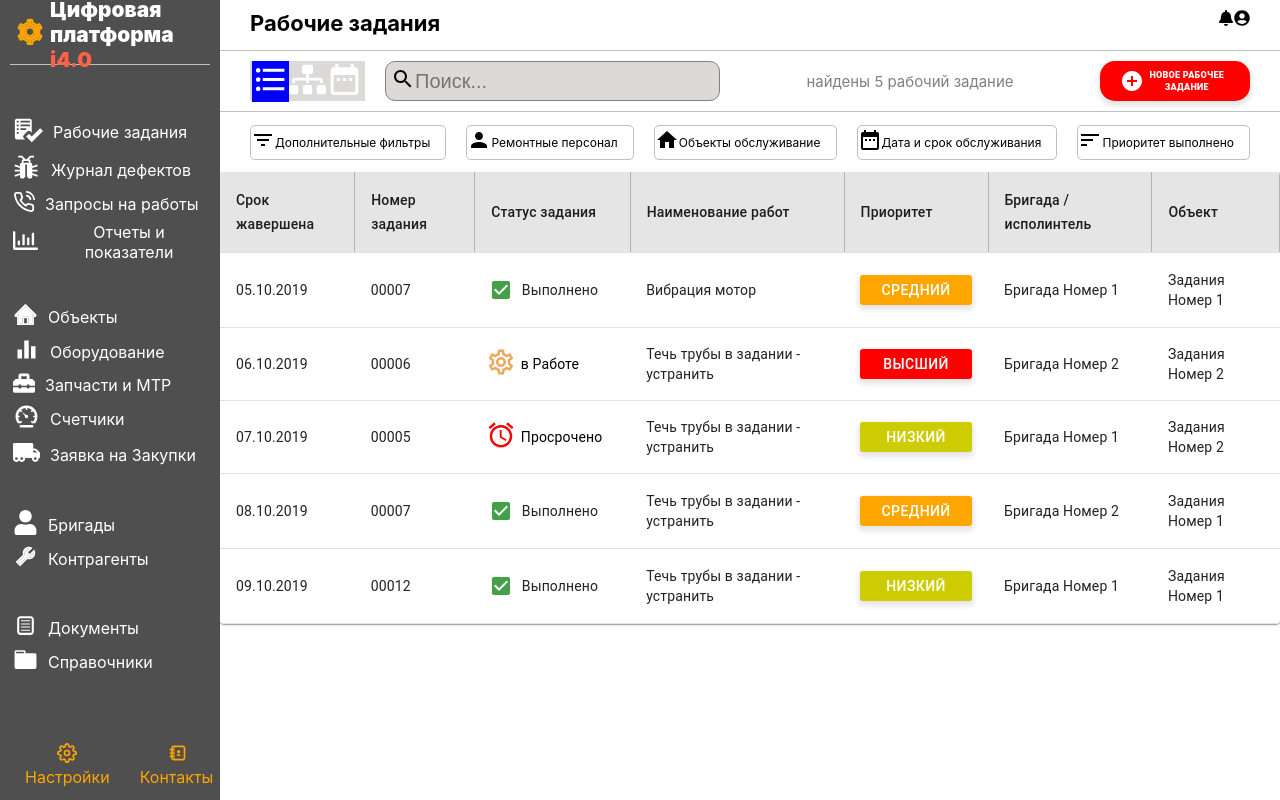
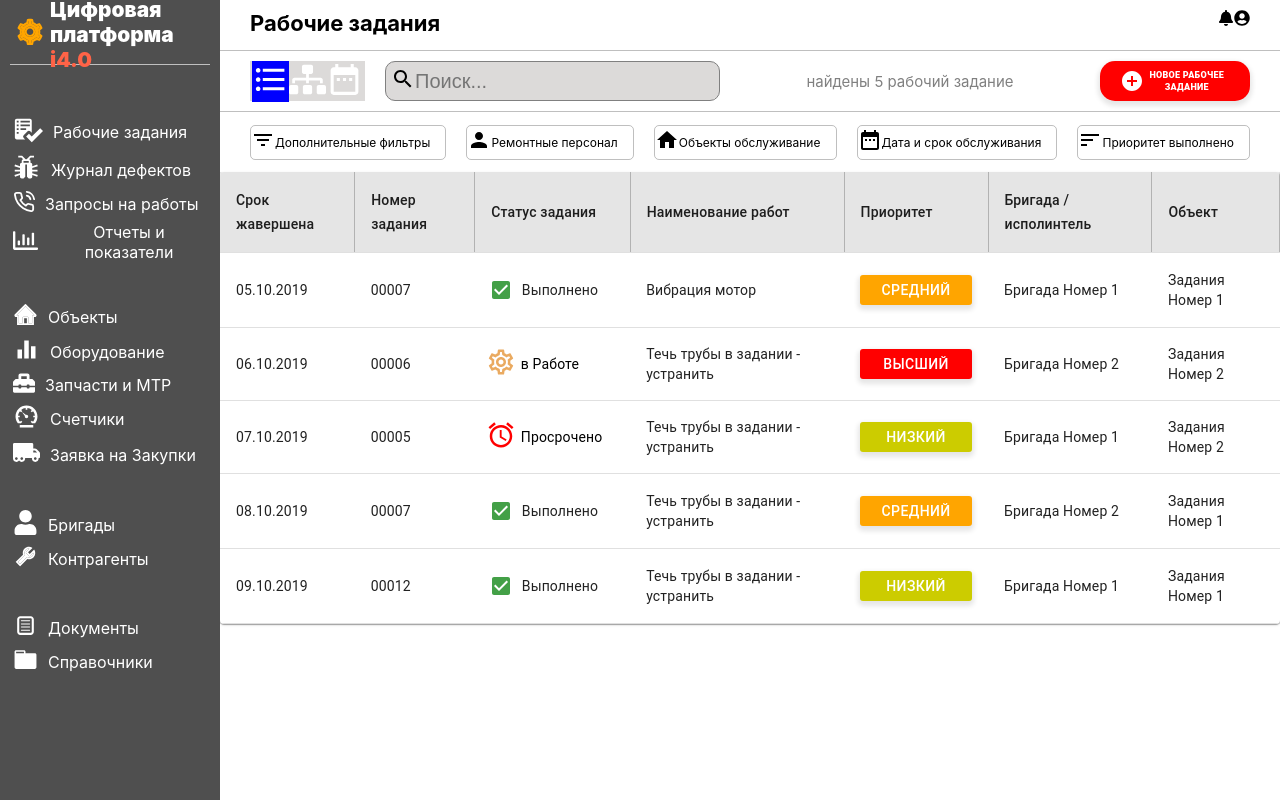
Before and after one commit to harut0111/working-assignment, a React (Create React App) app: page / in a window 1280 px wide. Built offline with nearby package versions, Linux system fonts and the light colour scheme.

Commit message:
bug fixed

```diff
--- a/src/Style/leftMenu.scss
+++ b/src/Style/leftMenu.scss
@@ -46,15 +46,15 @@
     }
 
     &-footer {
-        position: absolute;
+        position: relative;
         display: flex;
         justify-content: space-between;
         align-items: center;
         text-align: center;
-        bottom: 0;
+        top: 100px;
         // border: $testBorder;
         height: 70px;
-        >div {
+        > div {
             color: orange;
             margin: 0 5px;
             cursor: pointer;
```
